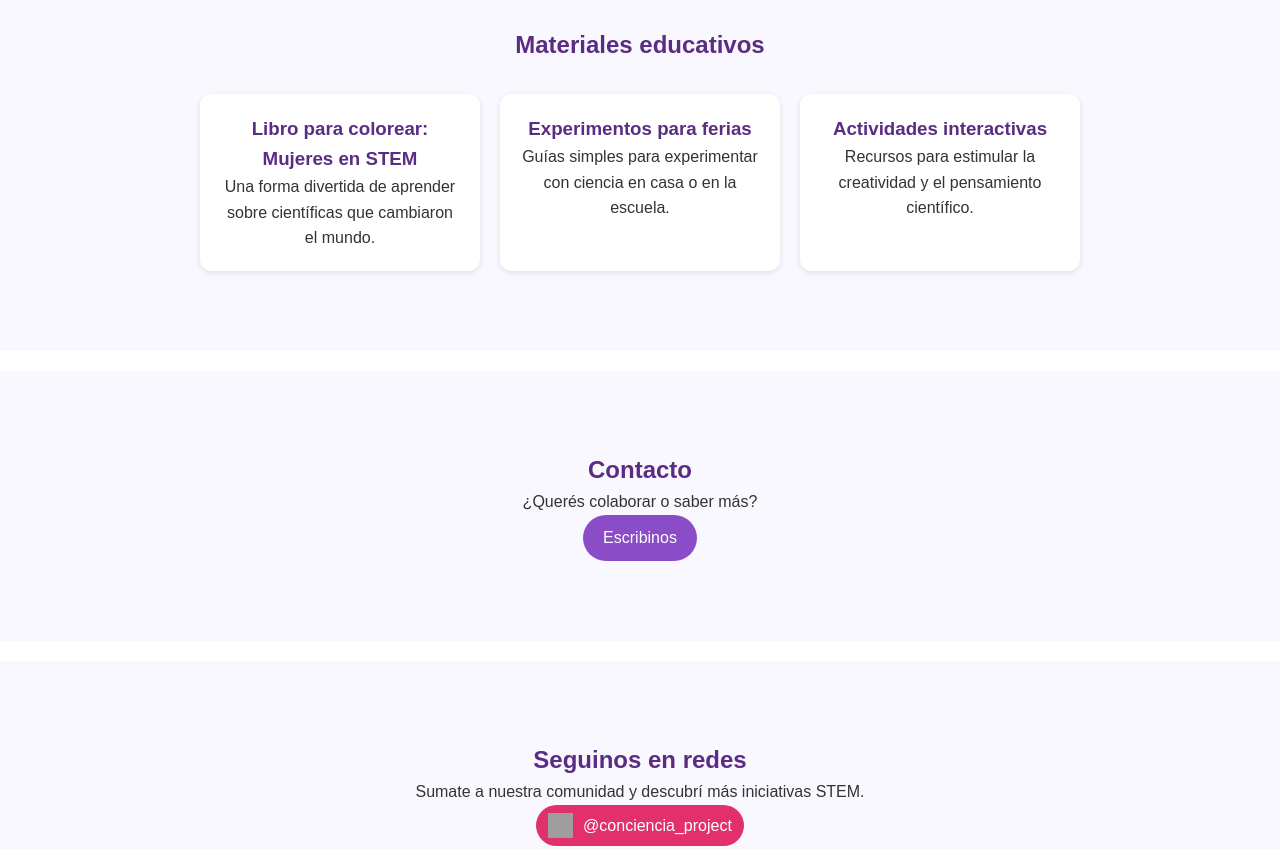
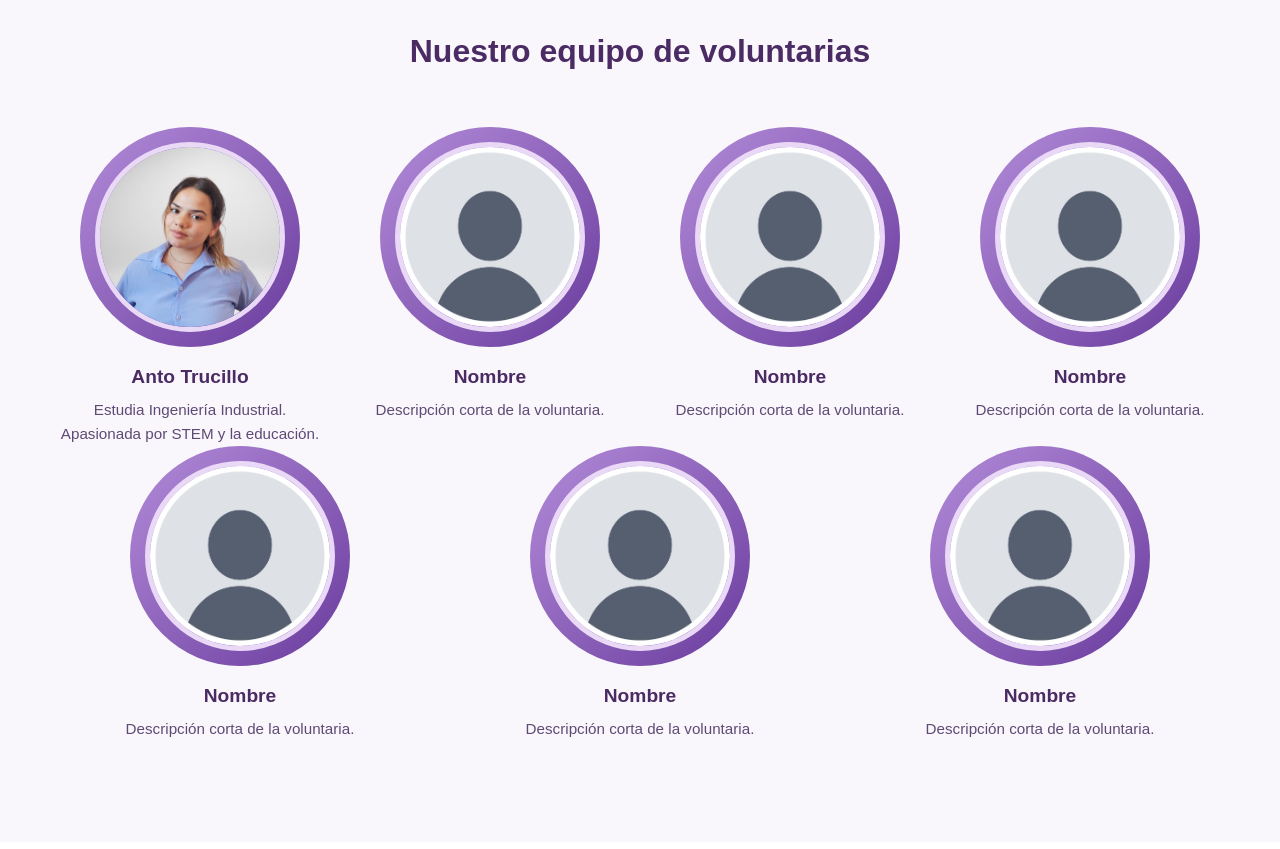
Before and after one commit to antonella32/concienciaweb, a plain HTML site: page index.html in a window 1280 px wide. Shown: the part 1560-2409 px from the top of the page. Drawn offline with Linux system fonts and the light colour scheme; grey boxes are pictures that could not be loaded.

Commit message:
voluntariascard

```diff
--- a/CSS/style.css
+++ b/CSS/style.css
@@ -172,3 +172,129 @@ section { padding: 80px 20px; text-align: center; }
   .carousel-container { width: 90%; }
   .logo-img { width: 40px; height: 40px; }
 }
+
+/* voluntarias */
+/* === SECCIÓN VOLUNTARIAS === */
+/* Contenedor general de filas */
+.volunteers {
+  background-color: #faf7fc;
+  text-align: center;
+  padding: 100px 60px;
+}
+
+.volunteers h2 {
+  font-size: 2rem;
+  color: #4b2b63;
+  margin-bottom: 50px;
+}
+
+/* Grid de voluntarias */
+.volunteers-grid {
+  display: grid;
+  gap: 50px 40px;
+  max-width: 1200px;
+  margin: 0 auto; /* centra el grid */
+}
+
+.first-row {
+  grid-template-columns: repeat(4, 1fr);
+}
+
+.second-row {
+  grid-template-columns: repeat(3, 1fr);
+  justify-content: center; /* centra los 3 elementos */
+}
+
+/* TARJETAS */
+.volunteer-card {
+  text-align: center;
+}
+
+.photo-border {
+  width: 220px;
+  height: 220px;
+  border-radius: 50%;
+  padding: 8px;
+  background: linear-gradient(135deg, #b38cd9, #693b9d);
+  display: flex;
+  justify-content: center;
+  align-items: center;
+  margin: 0 auto 15px;
+}
+
+.volunteer-photo {
+  width: 190px;
+  height: 190px;
+  object-fit: cover;
+  border-radius: 50%;
+  border: 5px solid #e9d9f7;
+}
+
+.volunteer-card h3 {
+  font-size: 1.2rem;
+  color: #4b2b63;
+  margin-bottom: 5px;
+}
+
+.volunteer-card p {
+  font-size: 0.95rem;
+  color: #5e4a75;
+}
+
+/* RESPONSIVE */
+@media (max-width: 1000px) {
+  .first-row, .second-row {
+    grid-template-columns: repeat(2, 1fr);
+    justify-content: center;
+  }
+}
+
+@media (max-width: 700px) {
+  .first-row, .second-row {
+    grid-template-columns: 1fr;
+  }
+}
+
+/* Hamburger icon */
+.hamburger {
+  display: none;
+  flex-direction: column;
+  gap: 5px;
+  cursor: pointer;
+}
+
+.hamburger span {
+  display: block;
+  height: 3px;
+  width: 25px;
+  background-color: #5b2c83;
+  border-radius: 2px;
+  transition: 0.3s;
+}
+
+/* Menú oculto por defecto en móvil */
+@media (max-width: 768px) {
+  .nav {
+    display: none;
+    position: absolute;
+    top: 70px;
+    right: 20px;
+    background-color: #f8f6fc;
+    border-radius: 10px;
+    padding: 10px 20px;
+    box-shadow: 0 2px 10px rgba(0,0,0,0.1);
+  }
+
+  .nav ul {
+    flex-direction: column;
+    gap: 10px;
+  }
+
+  .hamburger {
+    display: flex;
+  }
+
+  .nav.active {
+    display: flex;
+  }
+}
--- a/JS/main.js
+++ b/JS/main.js
@@ -21,3 +21,9 @@ prevBtn.addEventListener('click', () => {
   counter = (counter - 1 + images.length) % images.length;
   showSlide();
 });
+const hamburger = document.getElementById('hamburger');
+const navMenu = document.getElementById('nav-menu');
+
+hamburger.addEventListener('click', () => {
+  navMenu.classList.toggle('active');
+});
--- a/index.html
+++ b/index.html
@@ -14,15 +14,25 @@
     <img src="img/logo.png" alt="Logo Con Ciencia Project" class="logo-img">
     <h1 class="logo-text">Con Ciencia Project</h1>
   </div>
-    <nav class="nav">
+
+  <!-- Botón hamburguesa -->
+  <div class="hamburger" id="hamburger">
+    <span></span>
+    <span></span>
+    <span></span>
+  </div>
+
+  <nav class="nav" id="nav-menu">
     <ul>
       <li><a href="#inicio">Inicio</a></li>
       <li><a href="#proyecto">Proyecto</a></li>
       <li><a href="#galeria">Galería</a></li>
+      <li><a href="#voluntarias">Voluntarias</a></li>
       <li><a href="#contacto">Contacto</a></li>
     </ul>
   </nav>
 </header>
+
 
   <!-- HERO -->
   <section id="inicio" class="hero">
@@ -53,6 +63,69 @@
       <button class="carousel-btn next">&#10095;</button>
     </div>
   </section>
+<!-- VOLUNTARIAS -->
+<!-- VOLUNTARIAS -->
+<section id="voluntarias" class="volunteers">
+  <h2>Nuestro equipo de voluntarias</h2>
+
+  <!-- Primera fila: 4 voluntarias -->
+  <div class="volunteers-grid first-row">
+    <div class="volunteer-card">
+      <div class="photo-border">
+        <img src="img/voluntarias/anto.jpg" alt="Anto" class="volunteer-photo">
+      </div>
+      <h3>Anto Trucillo</h3>
+      <p>Estudia Ingeniería Industrial. Apasionada por STEM y la educación.</p>
+    </div>
+    <div class="volunteer-card">
+      <div class="photo-border">
+        <img src="img/voluntarias/nobody.jpg" alt="Voluntaria" class="volunteer-photo">
+      </div>
+      <h3>Nombre</h3>
+      <p>Descripción corta de la voluntaria.</p>
+    </div>
+    <div class="volunteer-card">
+      <div class="photo-border">
+        <img src="img/voluntarias/nobody.jpg" alt="Voluntaria" class="volunteer-photo">
+      </div>
+      <h3>Nombre</h3>
+      <p>Descripción corta de la voluntaria.</p>
+    </div>
+    <div class="volunteer-card">
+      <div class="photo-border">
+        <img src="img/voluntarias/nobody.jpg" alt="Voluntaria" class="volunteer-photo">
+      </div>
+      <h3>Nombre</h3>
+      <p>Descripción corta de la voluntaria.</p>
+    </div>
+  </div>
+
+  <!-- Segunda fila: 3 voluntarias centradas -->
+  <div class="volunteers-grid second-row">
+    <div class="volunteer-card">
+      <div class="photo-border">
+        <img src="img/voluntarias/nobody.jpg" alt="Voluntaria" class="volunteer-photo">
+      </div>
+      <h3>Nombre</h3>
+      <p>Descripción corta de la voluntaria.</p>
+    </div>
+    <div class="volunteer-card">
+      <div class="photo-border">
+        <img src="img/voluntarias/nobody.jpg" alt="Voluntaria" class="volunteer-photo">
+      </div>
+      <h3>Nombre</h3>
+      <p>Descripción corta de la voluntaria.</p>
+    </div>
+    <div class="volunteer-card">
+      <div class="photo-border">
+        <img src="img/voluntarias/nobody.jpg" alt="Voluntaria" class="volunteer-photo">
+      </div>
+      <h3>Nombre</h3>
+      <p>Descripción corta de la voluntaria.</p>
+    </div>
+  </div>
+</section>
+
 
   <!-- MATERIALES -->
   <section id="materiales" class="materials">
```
Also changed, not shown: img/voluntarias/anto.jpg (added), img/voluntarias/nobody.jpg (added). Lines whose indentation alone changed are shown as unchanged.
